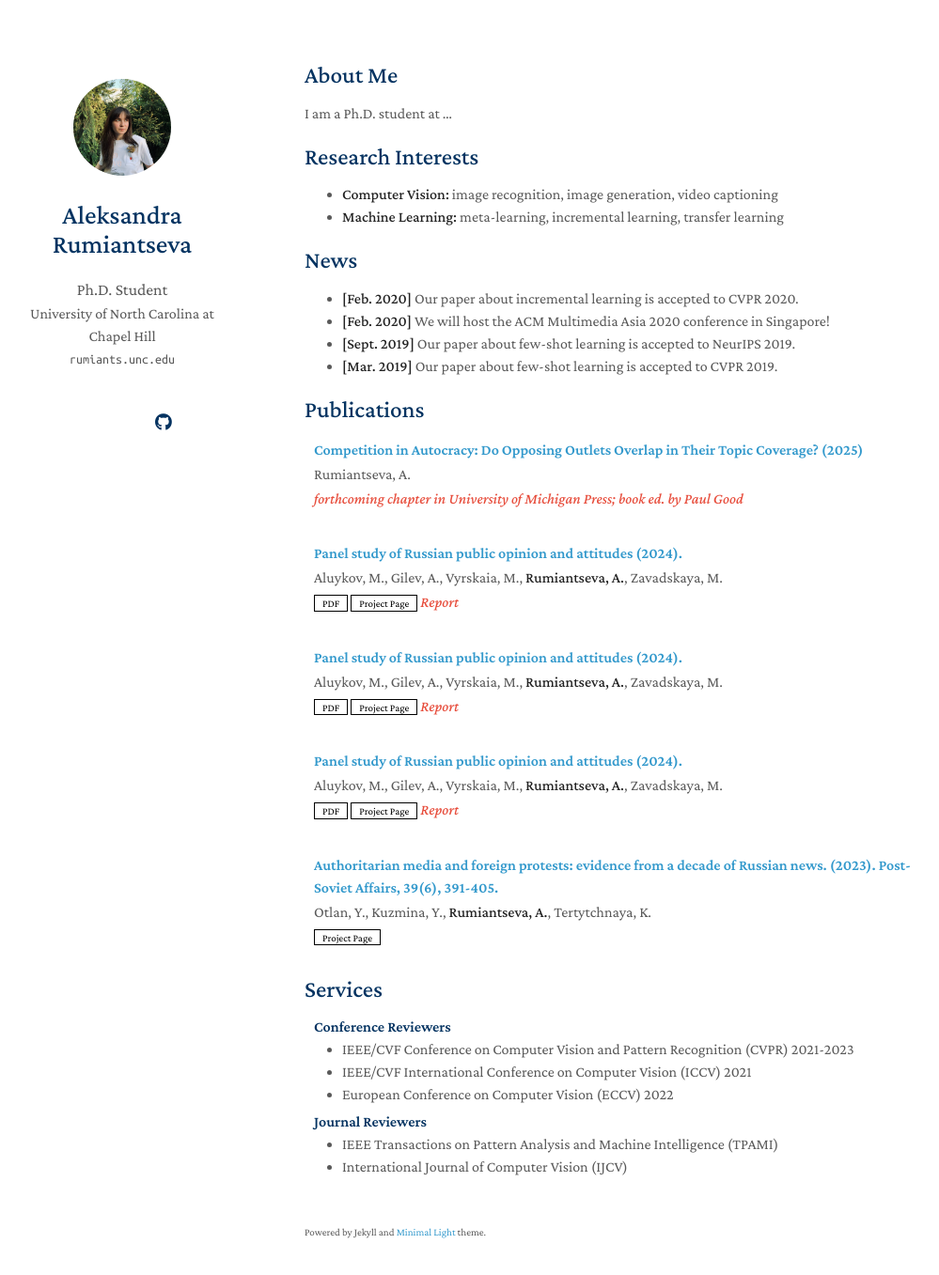
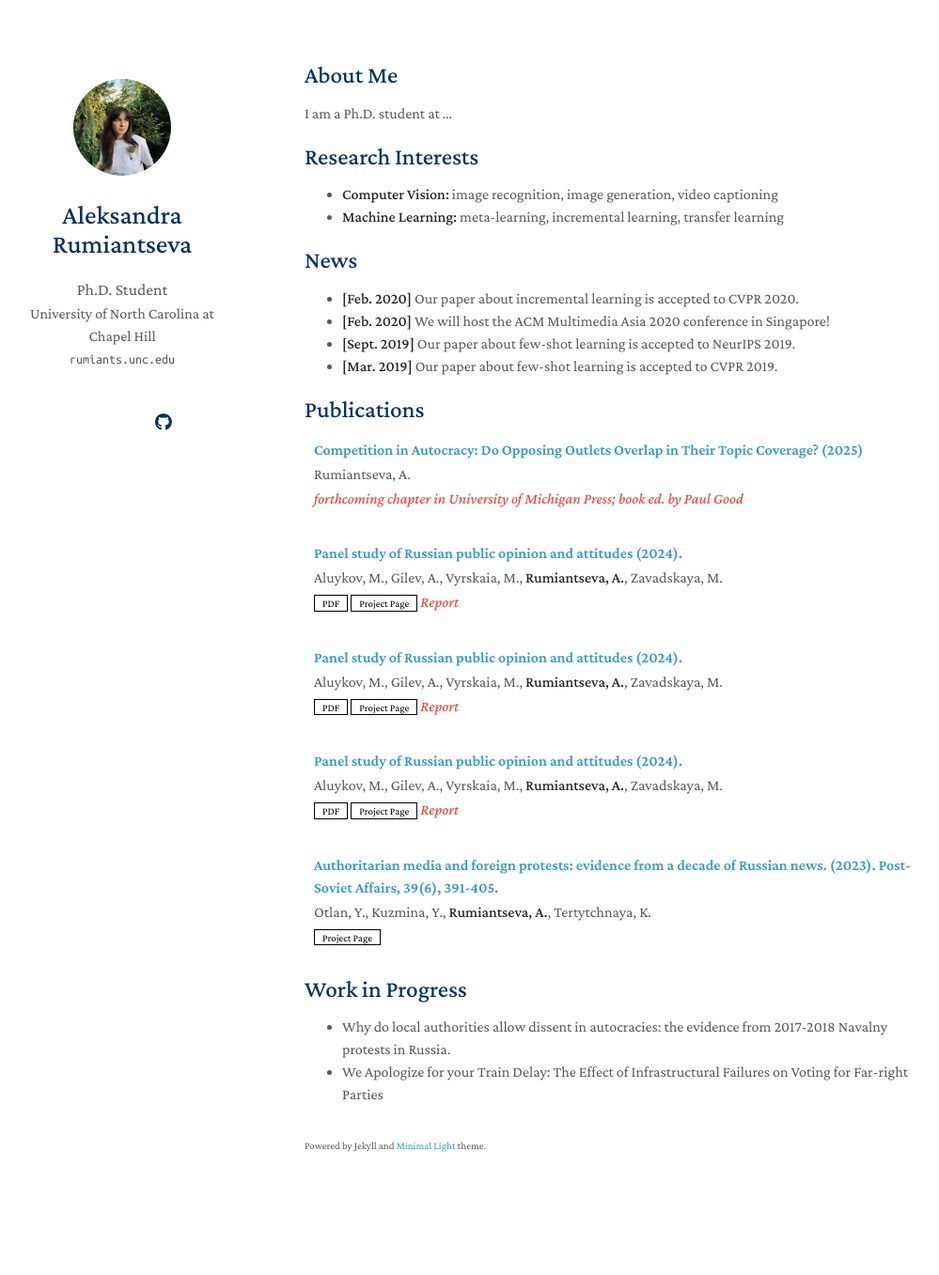
Before and after one commit to dimvdali/dimvdali.github.io, a Jekyll site: the page built from index.md, in a window 1280 px wide and 1392 px high. Shown: the top 1357 px of the window at 94% size, without its empty margins (146-1145 px from the left). Built offline with Jekyll 4.4.1, drawn with Linux system fonts in a browser that asks for light colours; a style sheet for code colours, icons or effects is not loaded; our own code applies the rules of GitHub Pages for plain Markdown files.

Commit message:
updated services.md

```diff
--- a/_includes/services.md
+++ b/_includes/services.md
@@ -1,16 +1,7 @@
-## Services
+## Work in Progress
 
-<h4 style="margin:0 10px 0;">Conference Reviewers</h4>
 
 <ul style="margin:0 0 5px;">
-  <li><a href="http://cvpr2023.thecvf.com/"><autocolor>IEEE/CVF Conference on Computer Vision and Pattern Recognition (CVPR) 2021-2023</autocolor></a></li>
-  <li><a href="http://iccv2021.thecvf.com/"><autocolor>IEEE/CVF International Conference on Computer Vision (ICCV) 2021</autocolor></a></li>
-  <li><a href="https://eccv2022.ecva.net/"><autocolor>European Conference on Computer Vision (ECCV) 2022</autocolor></a></li>
+  <li><autocolor>Why do local authorities allow dissent in autocracies: the evidence from 2017-2018 Navalny protests in Russia.</autocolor></li>
+  <li><autocolor>We Apologize for your Train Delay: The Effect of Infrastructural Failures on Voting for Far-right Parties</autocolor></li>
 </ul>
-
-<h4 style="margin:0 10px 0;">Journal Reviewers</h4>
-
-<ul style="margin:0 0 20px;">
-  <li><a href="https://www.computer.org/csdl/journal/tp"><autocolor>IEEE Transactions on Pattern Analysis and Machine Intelligence (TPAMI)</autocolor></a></li>
-  <li><a href="https://www.springer.com/journal/11263"><autocolor>International Journal of Computer Vision (IJCV)</autocolor></a></li>
-</ul>
```
